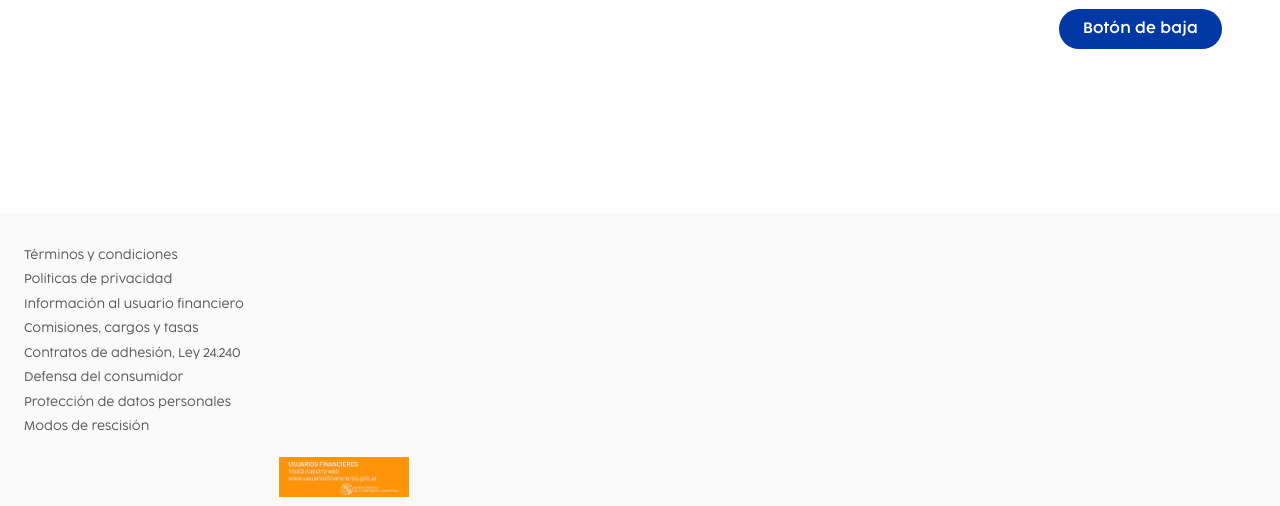
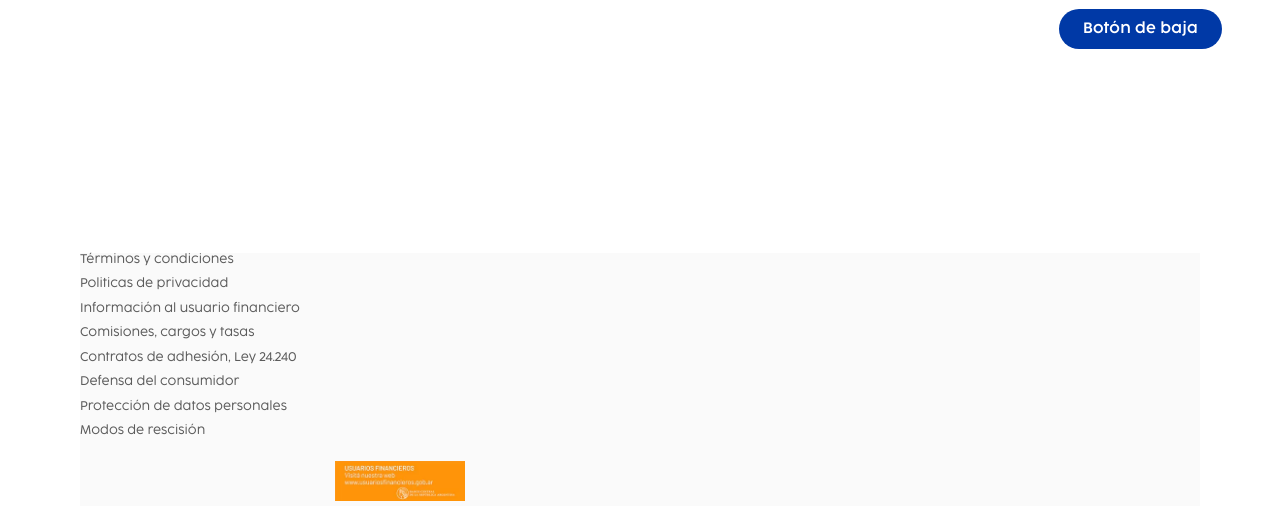
Before and after one commit to GSTmarketing/directo4.0, a plain HTML site: page cuotas.html in a window 1280 px wide. Shown: the part 3914-4420 px from the top of the page. Drawn offline with nearby package versions, Linux system fonts and the light colour scheme; grey boxes are pictures that could not be loaded; a script that the page names is missing.

Commit message:
1.1
Actualizaciones en "Cuotas"

```diff
--- a/assets/css/style.css
+++ b/assets/css/style.css
@@ -1152,10 +1152,13 @@ footer a {
 	height: 20px;
 }
 
-.container-footer-legal {
+.container-footer_legal {
 	padding: 36px 24px;
 	margin: 0px auto 0px;
 	width: -webkit-fill-available;
+}
+
+.footer-legal {
 	background-color: var(--gris-claro);
 }
 
@@ -3566,6 +3569,20 @@ button {
 	}
 
 	.caracteristica .material-symbols-rounded {
-        font-size: 42px !important;
-    }
-}
+		font-size: 42px !important;
+	}
+
+	.container-footer_legal {
+		padding: 40px 0px;
+		margin: 0px auto 0px;
+		width: 1120px;
+	}
+
+	.footer-legal_item {
+		display: inline-flex;
+		flex-direction: row;
+		flex-wrap: wrap;
+		gap: 12px;
+	}
+
+}
--- a/cuotas.html
+++ b/cuotas.html
@@ -455,8 +455,7 @@
 						<div class="collapse" id="comercio05">
 							<div>
 								<p>Podés <a href="/medios-de-pago.html" class="highlight">conocer tu disponible para
-										comprar</a>
-									en 4 cuotas sin interés con tu tarjeta de débito.
+										comprar</a> en 4 cuotas sin interés con tu tarjeta de débito.
 								</p>
 							</div>
 						</div>
@@ -527,7 +526,7 @@
 					</div>
 				</div>
 			</div>
-			<div class="container-footer-legal">
+			<div class="container-footer_legal">
 				<div class="footer-legal">
 					<div class="footer-legal_item ">
 						<a href="/terminos-y-condiciones.html">Términos y condiciones</a>
```
